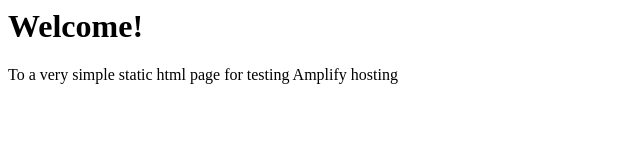
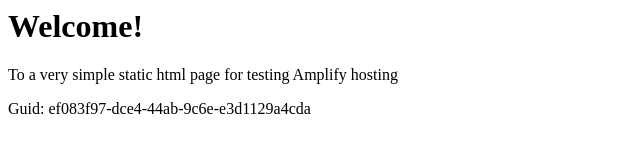
Before and after one commit to aws-aemilia-kix/Github-PR-Commit-Integration-Test-DoNotTouch-Gith-OKSLNVO2-v1-prod-ap-northeast-3, a website: page src/index.html in a window 1280 px wide. Shown: the whole page, without its empty margins (0-640 px from the left). Drawn offline with Linux system fonts and the light colour scheme.

Commit message:
commit from integ tests

```diff
--- a/src/index.html
+++ b/src/index.html
@@ -1,3 +1,5 @@
+
+
 <html lang="en">
 
 <head>
@@ -10,6 +12,6 @@
 <body>
     <h1>Welcome!</h1>
     <p>To a very simple static html page for testing Amplify hosting</p>
-</body>
+    <p>Guid: ef083f97-dce4-44ab-9c6e-e3d1129a4cda</p></body>
 
 </html>
```
